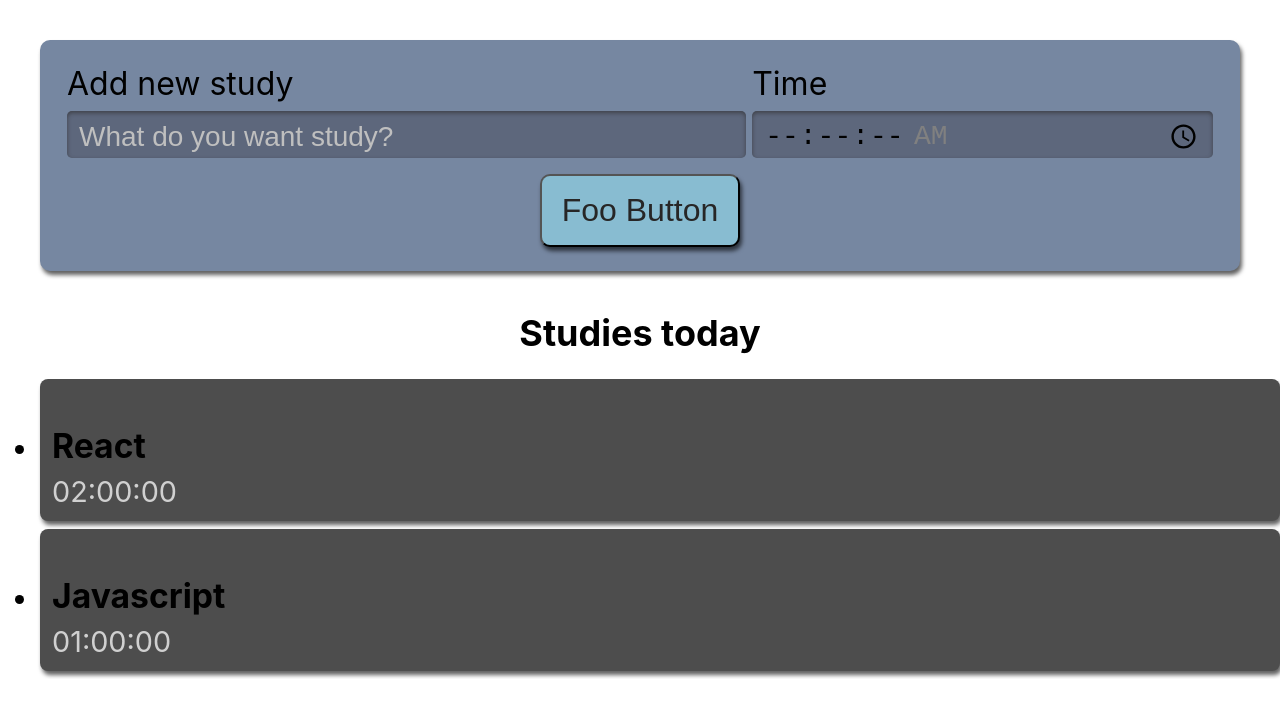
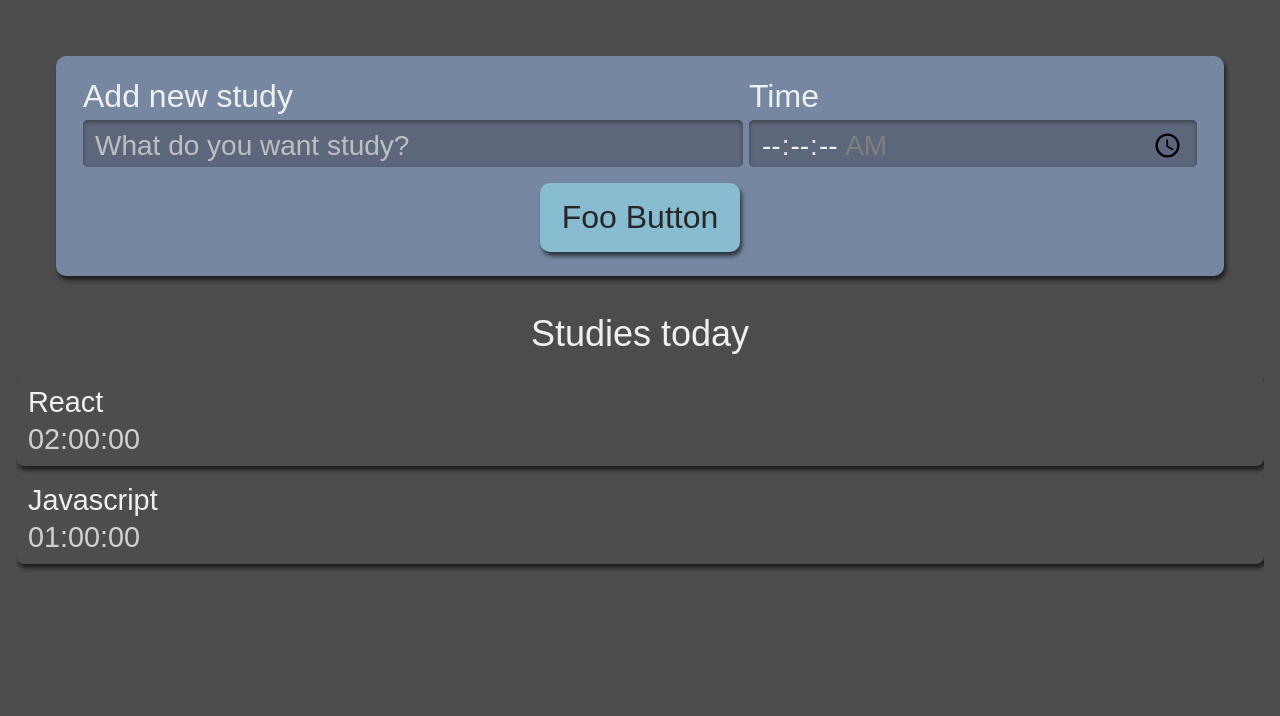
Before and after one commit to lukkas-lukkas/react-studies, a React (Create React App) app: page / in a window 1280 px wide. Shown: the top 716 px of the page. Built offline with nearby package versions, Linux system fonts and the light colour scheme; the HTML template or start-up script is replaced by a standard one.

Commit message:
add global style to app

```diff
--- a/src/index.css
+++ b/src/index.css
@@ -1,13 +1,181 @@
-body {
+html,
+body,
+div,
+span,
+applet,
+object,
+iframe,
+h1,
+h2,
+h3,
+h4,
+h5,
+h6,
+p,
+blockquote,
+pre,
+a,
+abbr,
+acronym,
+address,
+big,
+cite,
+code,
+del,
+dfn,
+em,
+img,
+ins,
+kbd,
+q,
+s,
+samp,
+small,
+strike,
+strong,
+sub,
+sup,
+tt,
+var,
+b,
+u,
+i,
+center,
+dl,
+dt,
+dd,
+ol,
+ul,
+li,
+fieldset,
+form,
+label,
+legend,
+table,
+caption,
+tbody,
+tfoot,
+thead,
+tr,
+th,
+td,
+article,
+aside,
+canvas,
+details,
+embed,
+figure,
+figcaption,
+footer,
+header,
+hgroup,
+menu,
+nav,
+output,
+ruby,
+section,
+summary,
+time,
+mark,
+audio,
+video {
   margin: 0;
-  font-family: -apple-system, BlinkMacSystemFont, 'Segoe UI', 'Roboto', 'Oxygen',
-    'Ubuntu', 'Cantarell', 'Fira Sans', 'Droid Sans', 'Helvetica Neue',
-    sans-serif;
-  -webkit-font-smoothing: antialiased;
-  -moz-osx-font-smoothing: grayscale;
+  padding: 0;
+  border: 0;
+  font-size: 100%;
+  font: inherit;
+  vertical-align: baseline;
 }
 
-code {
-  font-family: source-code-pro, Menlo, Monaco, Consolas, 'Courier New',
-    monospace;
+/* HTML5 display-role reset for older browsers */
+article,
+aside,
+details,
+figcaption,
+figure,
+footer,
+header,
+hgroup,
+menu,
+nav,
+section {
+  display: block;
 }
+
+body {
+  line-height: 1;
+}
+
+ol,
+ul {
+  list-style: none;
+}
+
+blockquote,
+q {
+  quotes: none;
+}
+
+blockquote:before,
+blockquote:after,
+q:before,
+q:after {
+  content: '';
+  content: none;
+}
+
+table {
+  border-collapse: collapse;
+  border-spacing: 0;
+}
+
+input {
+  font-family: inherit;
+  font-size: inherit;
+  font-weight: inherit;
+  color: inherit;
+}
+
+button {
+  border: unset;
+  background-color: unset;
+  font-family: inherit;
+  font-size: inherit;
+  font-weight: inherit;
+  color: inherit;
+}
+
+@import url('https://fonts.googleapis.com/css2?family=Manjari&display=swap');
+
+body {
+  display: flex;
+  justify-content: center;
+  font-family: 'Manjari', sans-serif;
+  color: #F0F0F0;
+  background-color: #4C4C4C;
+  height: 100%;
+  width: 100%;
+  padding: 16px;
+  box-sizing: border-box;
+}
+
+#root {
+  width: 100%;
+}
+
+::-webkit-scrollbar {
+  width: 8px;
+}
+
+::-webkit-scrollbar-track {
+  background: unset;
+}
+
+::-webkit-scrollbar-thumb {
+  border-radius: 4px;
+  background: #888;
+}
+
+::-webkit-scrollbar-thumb:hover {
+  background: #555;
+}
```
